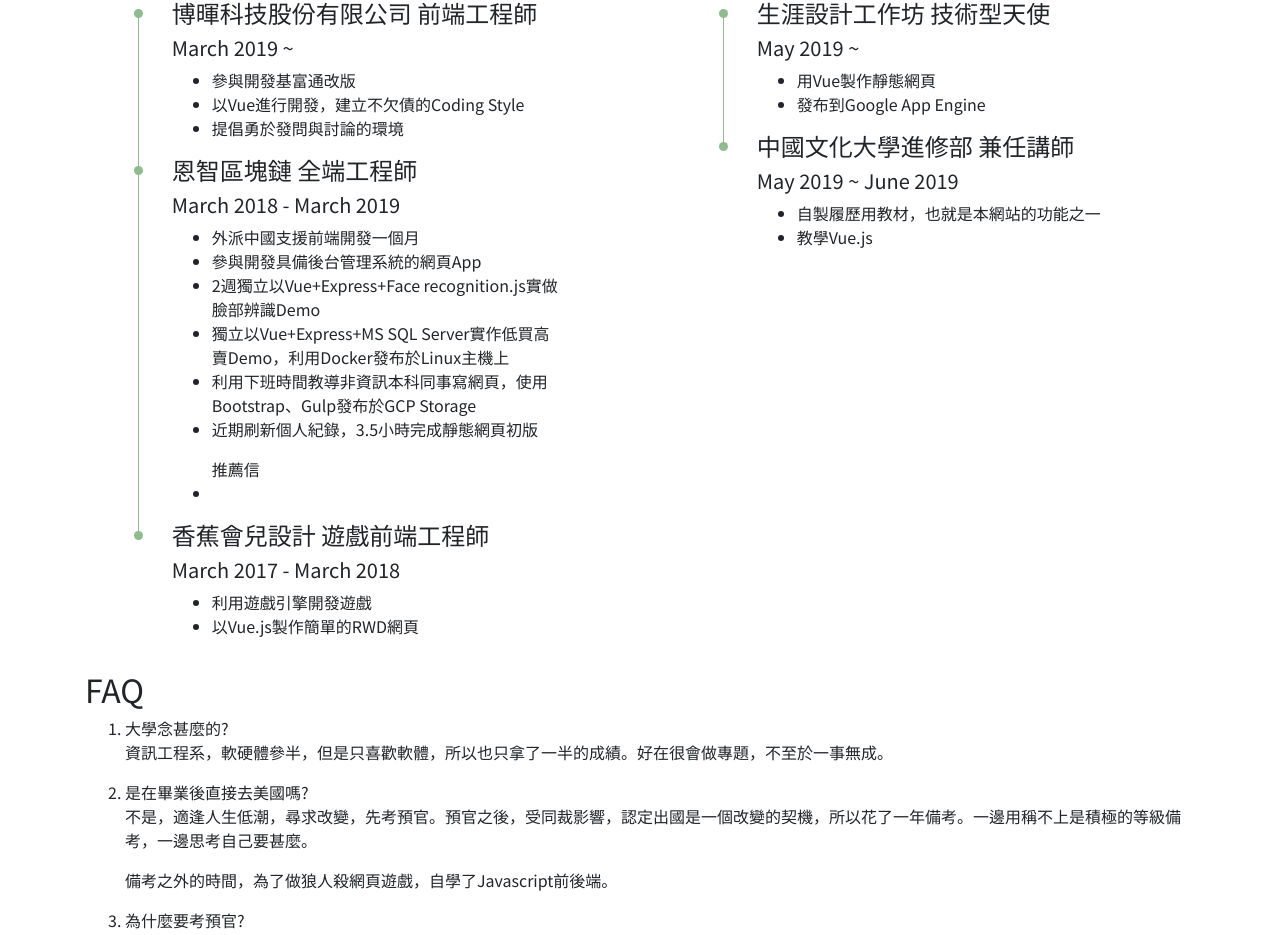
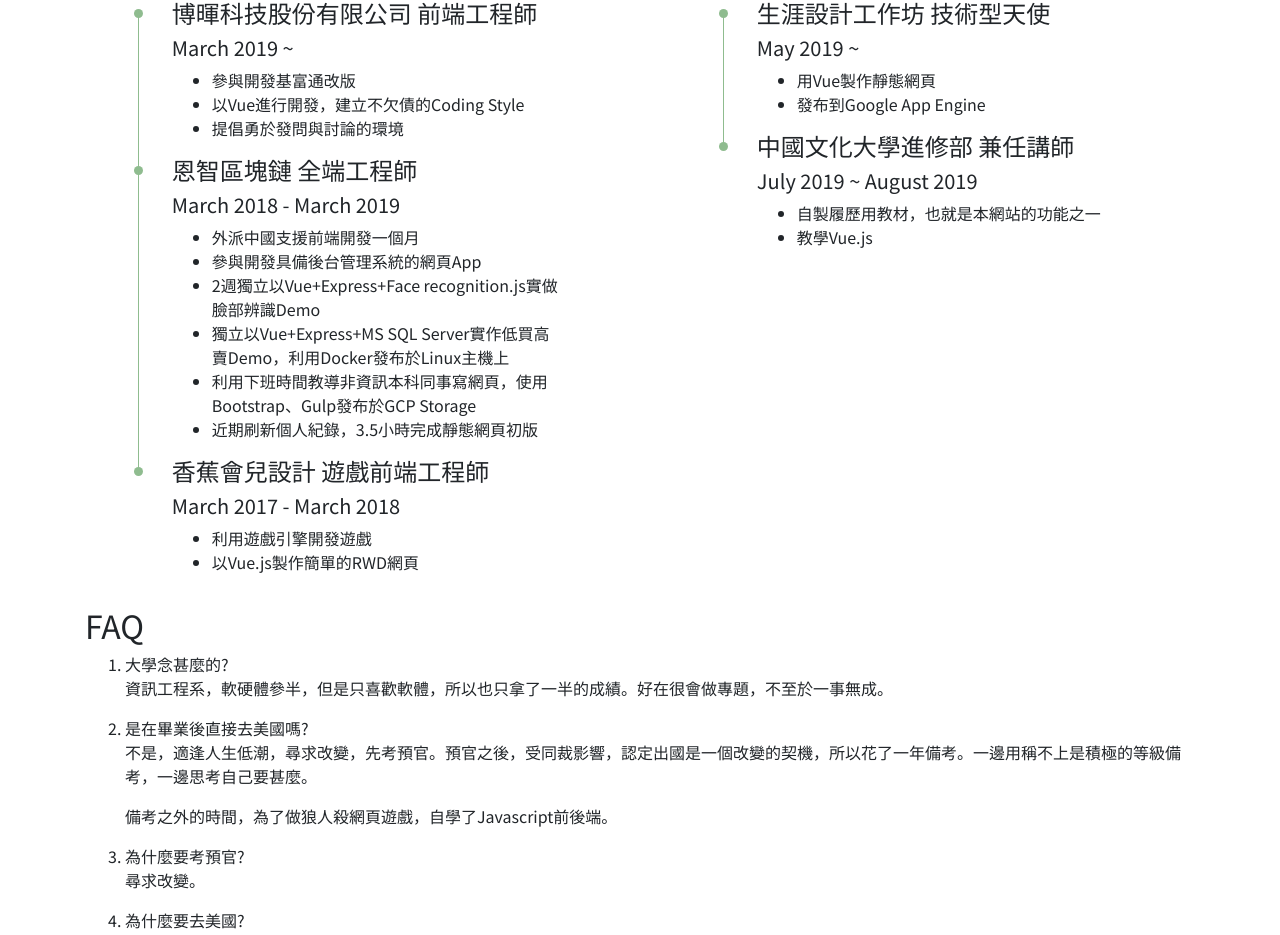
Before and after one commit to simon0406/pccu-vue-official, a Vue app: page / in a window 1280 px wide. Shown: the part 1425-2360 px from the top of the page. Built offline with nearby package versions, Linux system fonts and the light colour scheme.

Commit message:
clear code

```diff
--- a/src/App.vue
+++ b/src/App.vue
@@ -89,12 +89,6 @@
                                 <li>利用下班時間教導非資訊本科同事寫網頁，使用Bootstrap、Gulp發布於GCP Storage</li>
                                 <li>近期刷新個人紀錄，3.5小時完成靜態網頁初版</li>
                             </ul>
-                            <ul>
-                                推薦信
-                                <li>
-
-                                </li>
-                            </ul>
                         </ListItem>
                         <ListItem>
                             <h4>香蕉會兒設計 遊戲前端工程師</h4>
@@ -117,7 +111,7 @@
                         </ListItem>
                         <ListItem>
                             <h4>中國文化大學進修部 兼任講師</h4>
-                            <h5>May 2019 ~ June 2019</h5>
+                            <h5>July 2019 ~ August 2019</h5>
                             <ul>
                                 <li>自製履歷用教材，也就是本網站的功能之一</li>
                                 <li>教學Vue.js</li>
```
Also changed, not shown: 1 other file (tests, documents, lock files or other folders).
